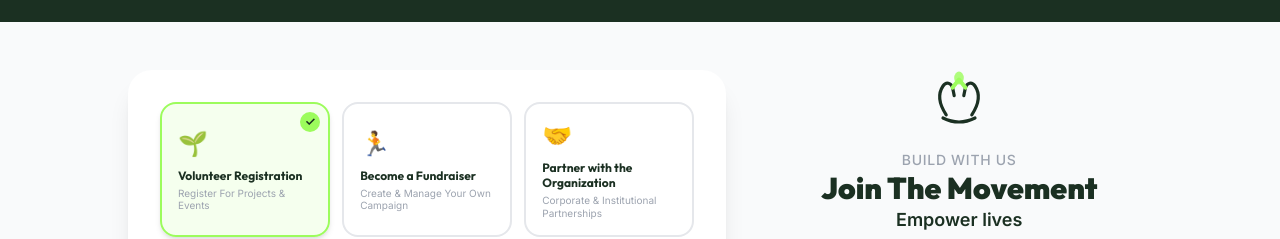
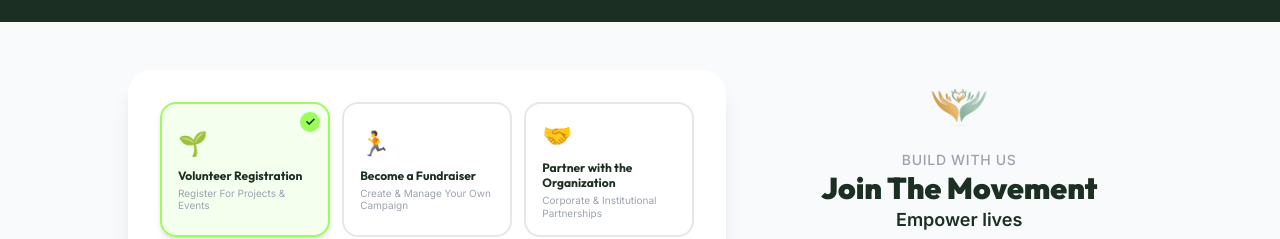
Before and after one commit to shamalsathsara/Togertherwise-MERN-, a React (Vite) app in the folder client/: page /volunteer in a window 1280 px wide. Shown: the part 332-571 px from the top of the page. Built offline with nearby package versions, Linux system fonts and the light colour scheme; no server answers.

Commit message:
joinUs logo change

```diff
--- a/client/src/pages/Volunteer.jsx
+++ b/client/src/pages/Volunteer.jsx
@@ -7,6 +7,7 @@
 import React, { useState } from "react";
 import { useNavigate } from "react-router-dom";
 import axiosInstance from "../api/axiosInstance";
+import logoImg from "../image/logo.png";
 
 const ROLES = [
   {
@@ -133,11 +134,10 @@ const Volunteer = () => {
                       key={role.id}
                       type="button"
                       onClick={() => setSelectedRole(role.id)}
-                      className={`relative p-4 rounded-2xl border-2 text-left transition-all duration-200 ${
-                        selectedRole === role.id
+                      className={`relative p-4 rounded-2xl border-2 text-left transition-all duration-200 ${selectedRole === role.id
                           ? "border-lime bg-lime/10 shadow-md"
                           : "border-gray-200 hover:border-lime/50"
-                      }`}
+                        }`}
                     >
                       {selectedRole === role.id && (
                         <span className="absolute top-2 right-2 w-5 h-5 bg-lime rounded-full flex items-center justify-center">
@@ -158,22 +158,22 @@ const Volunteer = () => {
                   <div className="grid grid-cols-2 gap-4">
                     <div>
                       <label className="form-label" htmlFor="firstName">First Name *</label>
-                      <input id="firstName" name="firstName" type="text" value={formData.firstName} onChange={handleChange} className="form-input" placeholder="First Name" required/>
+                      <input id="firstName" name="firstName" type="text" value={formData.firstName} onChange={handleChange} className="form-input" placeholder="First Name" required />
                     </div>
                     <div>
                       <label className="form-label" htmlFor="lastName">Last Name *</label>
-                      <input id="lastName" name="lastName" type="text" value={formData.lastName} onChange={handleChange} className="form-input" placeholder="Last Name" required/>
+                      <input id="lastName" name="lastName" type="text" value={formData.lastName} onChange={handleChange} className="form-input" placeholder="Last Name" required />
                     </div>
                   </div>
 
                   <div className="grid grid-cols-2 gap-4">
                     <div>
                       <label className="form-label" htmlFor="email">Email Address *</label>
-                      <input id="email" name="email" type="email" value={formData.email} onChange={handleChange} className="form-input" placeholder="Email" required/>
+                      <input id="email" name="email" type="email" value={formData.email} onChange={handleChange} className="form-input" placeholder="Email" required />
                     </div>
                     <div>
                       <label className="form-label" htmlFor="phone">Phone Number *</label>
-                      <input id="phone" name="phone" type="tel" value={formData.phone} onChange={handleChange} className="form-input" placeholder="+94 77..." required/>
+                      <input id="phone" name="phone" type="tel" value={formData.phone} onChange={handleChange} className="form-input" placeholder="+94 77..." required />
                     </div>
                   </div>
 
@@ -203,13 +203,13 @@ const Volunteer = () => {
                   {/* Address */}
                   <div>
                     <label className="form-label" htmlFor="streetAddress">Address *</label>
-                    <input id="streetAddress" name="streetAddress" type="text" value={formData.streetAddress} onChange={handleChange} className="form-input" placeholder="Street Address" required/>
+                    <input id="streetAddress" name="streetAddress" type="text" value={formData.streetAddress} onChange={handleChange} className="form-input" placeholder="Street Address" required />
                   </div>
 
                   <div className="grid grid-cols-2 gap-4">
                     <div>
                       <label className="form-label" htmlFor="city">City *</label>
-                      <input id="city" name="city" type="text" value={formData.city} onChange={handleChange} className="form-input" placeholder="City" required/>
+                      <input id="city" name="city" type="text" value={formData.city} onChange={handleChange} className="form-input" placeholder="City" required />
                     </div>
                     <div>
                       <label className="form-label" htmlFor="country">Country *</label>
@@ -224,7 +224,7 @@ const Volunteer = () => {
                   {/* Date of Birth */}
                   <div>
                     <label className="form-label" htmlFor="dateOfBirth">Date of Birth *</label>
-                    <input id="dateOfBirth" name="dateOfBirth" type="date" value={formData.dateOfBirth} onChange={handleChange} className="form-input" required/>
+                    <input id="dateOfBirth" name="dateOfBirth" type="date" value={formData.dateOfBirth} onChange={handleChange} className="form-input" required />
                   </div>
 
                   {/* About */}
@@ -255,7 +255,7 @@ const Volunteer = () => {
                   >
                     {isSubmitting ? (
                       <span className="flex items-center justify-center gap-2">
-                        <span className="w-4 h-4 border-2 border-forest border-t-transparent rounded-full animate-spin"/>
+                        <span className="w-4 h-4 border-2 border-forest border-t-transparent rounded-full animate-spin" />
                         Submitting...
                       </span>
                     ) : "Submit"}
@@ -269,13 +269,11 @@ const Volunteer = () => {
               {/* Logo + tagline */}
               <div className="text-center">
                 <div className="w-16 h-16 mx-auto mb-4">
-                  <svg viewBox="0 0 40 40" fill="none" xmlns="http://www.w3.org/2000/svg" className="w-full h-full">
-                    <path d="M12 28 C8 22, 6 16, 10 10 C12 7, 15 8, 16 11 L17 16" stroke="#1B3022" strokeWidth="2" strokeLinecap="round"/>
-                    <path d="M28 28 C32 22, 34 16, 30 10 C28 7, 25 8, 24 11 L23 16" stroke="#1B3022" strokeWidth="2" strokeLinecap="round"/>
-                    <path d="M16 11 L20 6 L24 11" stroke="#9CFC5C" strokeWidth="2.5" strokeLinecap="round" strokeLinejoin="round"/>
-                    <ellipse cx="20" cy="5" rx="3" ry="4" fill="#9CFC5C" opacity="0.8"/>
-                    <path d="M10 30 Q20 35 30 30" stroke="#1B3022" strokeWidth="2" strokeLinecap="round"/>
-                  </svg>
+                  <img
+                    src={logoImg}
+                    alt="Togetherwise Logo"
+                    className="w-full h-full object-contain pt-1"
+                  />
                 </div>
                 <p className="text-gray-400 font-medium text-sm uppercase tracking-wider">Build with us</p>
                 <h2 className="font-display font-black text-forest text-3xl">Join The Movement</h2>
@@ -304,10 +302,10 @@ const Volunteer = () => {
               {/* Stats */}
               <div className="grid grid-cols-2 gap-3">
                 {[
-                  { value: "5,000+", label: "Active Volunteers" },
-                  { value: "50+", label: "Countries Reached" },
-                  { value: "200+", label: "Projects Completed" },
-                  { value: "98%", label: "Satisfaction Rate" },
+                  { value: "0+", label: "Active Volunteers" },
+                  { value: "0+", label: "Countries Reached" },
+                  { value: "0+", label: "Projects Completed" },
+                  { value: "0%", label: "Satisfaction Rate" },
                 ].map((stat, i) => (
                   <div key={i} className="bg-white rounded-xl p-4 text-center shadow-sm border border-gray-100">
                     <p className="font-display font-black text-forest text-xl">{stat.value}</p>
```
